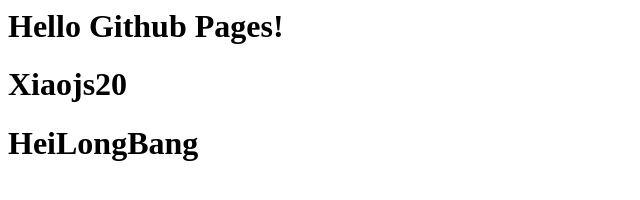
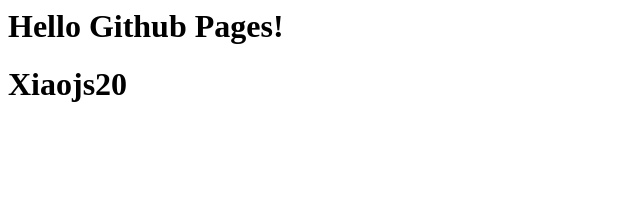
Before and after one commit to Xiaojs20/Xiaojs20.github.io, a plain HTML site: page index.html in a window 1280 px wide. Shown: the whole page, without its empty margins (0-640 px from the left). Drawn offline with Linux system fonts and the light colour scheme.

Commit message:
Update index.html

```diff
--- a/index.html
+++ b/index.html
@@ -1,3 +1,2 @@
 <h1>Hello Github Pages!</h1>
 <h1>Xiaojs20</h1>
-<h1>HeiLongBang</h1>
```
